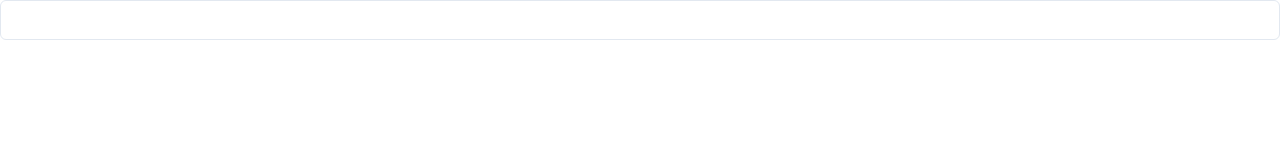
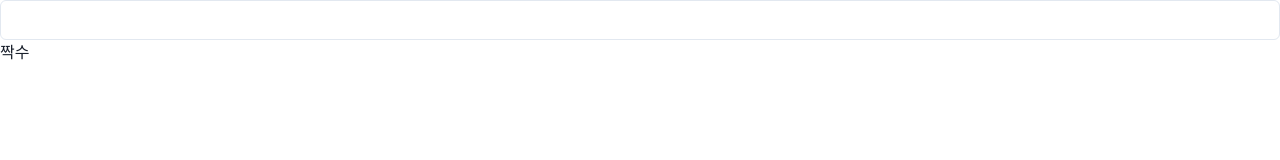
Before and after one commit to amz940/react20231031, a React (Create React App) app: page / in a window 1280 px wide. Shown: the top 160 px of the page. Built offline with nearby package versions, Linux system fonts and the light colour scheme.

Commit message:
state를 가공해서 쓸수 있음

```diff
--- a/src/App.js
+++ b/src/App.js
@@ -1,17 +1,20 @@
-import { Input, Text } from "@chakra-ui/react";
+import { Input, NumberInput, Text } from "@chakra-ui/react";
 import { useState } from "react";
 
 function App(props) {
-  const [message, setMessage] = useState("");
+  const [number, setNumber] = useState(0);
+
+  const isOdd = number % 2 == 1;
 
   function handleInputChange(e) {
-    setMessage(e.target.value);
+    setNumber(Number(e.target.value));
   }
 
   return (
     <div>
-      <Input onChange={handleInputChange} />
-      <Text>{message}</Text>
+      <Input type="number" onChange={handleInputChange} />
+      <Text>{isOdd && "홀수"}</Text>
+      <Text>{isOdd || "짝수"}</Text>
     </div>
   );
 }
```
